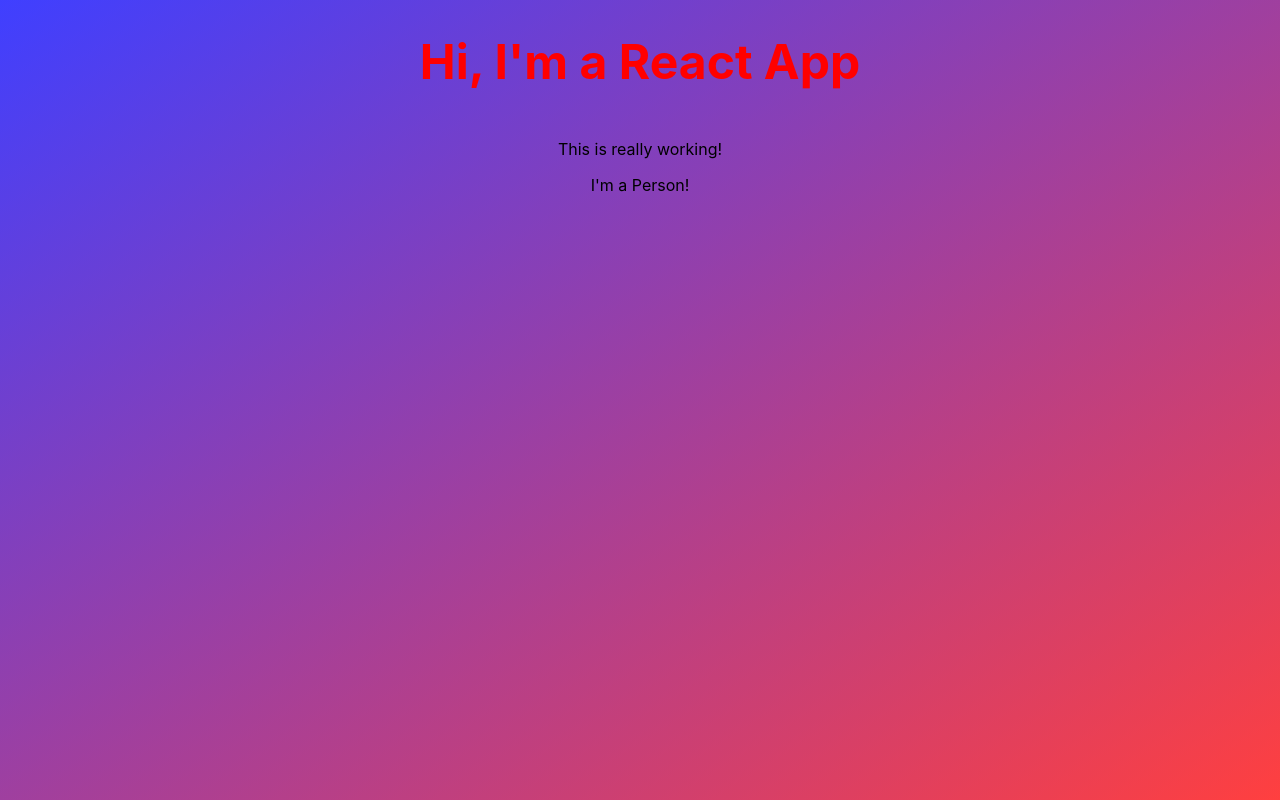
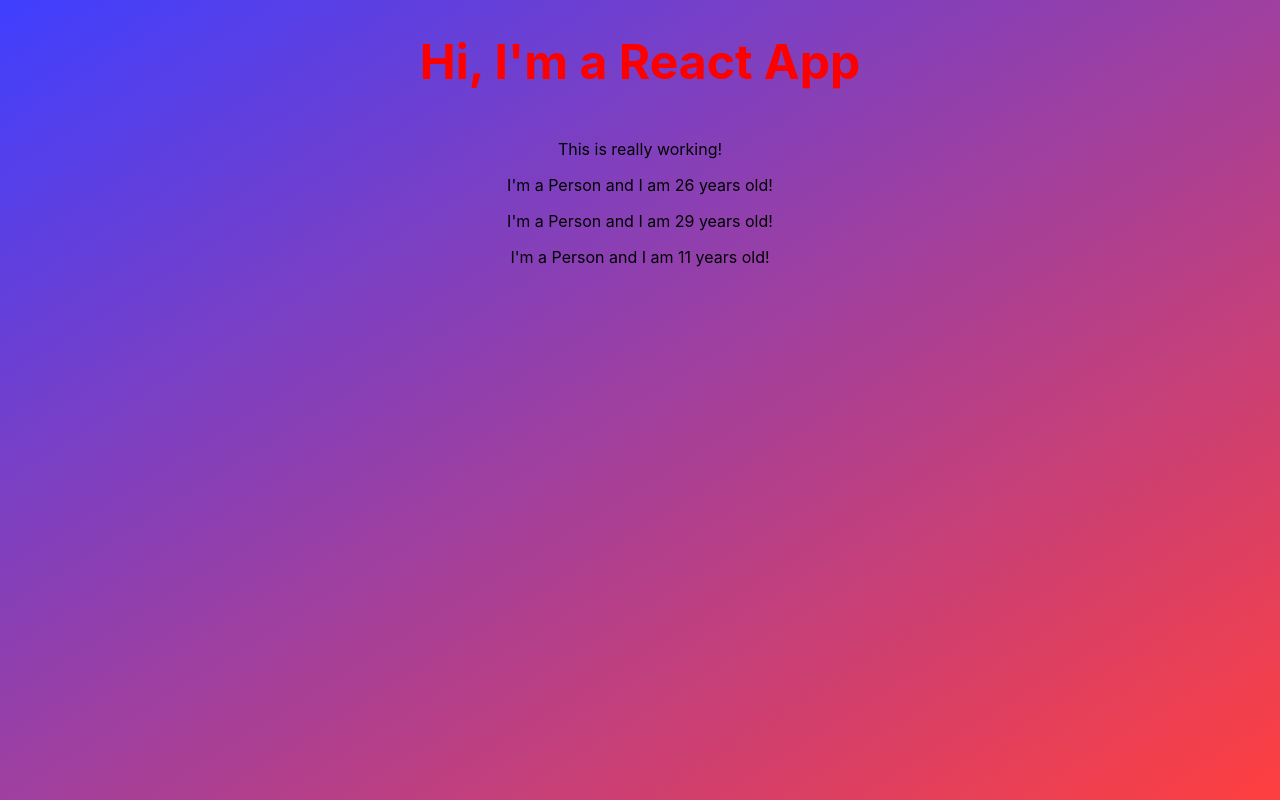
Before and after one commit to chenhe-henry/Daily-Study, a React (Create React App) app in the folder Online-Courses/React/good-choice/: page / in a window 1280 px wide. Built offline with nearby package versions, Linux system fonts and the light colour scheme.

Commit message:
use js in react

```diff
--- a/Online-Courses/React/good-choice/src/App.js
+++ b/Online-Courses/React/good-choice/src/App.js
@@ -11,6 +11,8 @@
         <h1>Hi, I'm a React App</h1>
         <p>This is really working!</p>
         <Person />
+        <Person />
+        <Person />
       </div>
     );
   }
--- a/Online-Courses/React/good-choice/src/Person/Person.js
+++ b/Online-Courses/React/good-choice/src/Person/Person.js
@@ -1,7 +1,9 @@
 import React from "react";
 
 const person = () => {
-  return <p>I'm a Person!</p>;
+  return (
+    <p>I'm a Person and I am {Math.floor(Math.random() * 30)} years old!</p> //use {} to use javascript directly
+  );
 };
 
 export default person;
```
